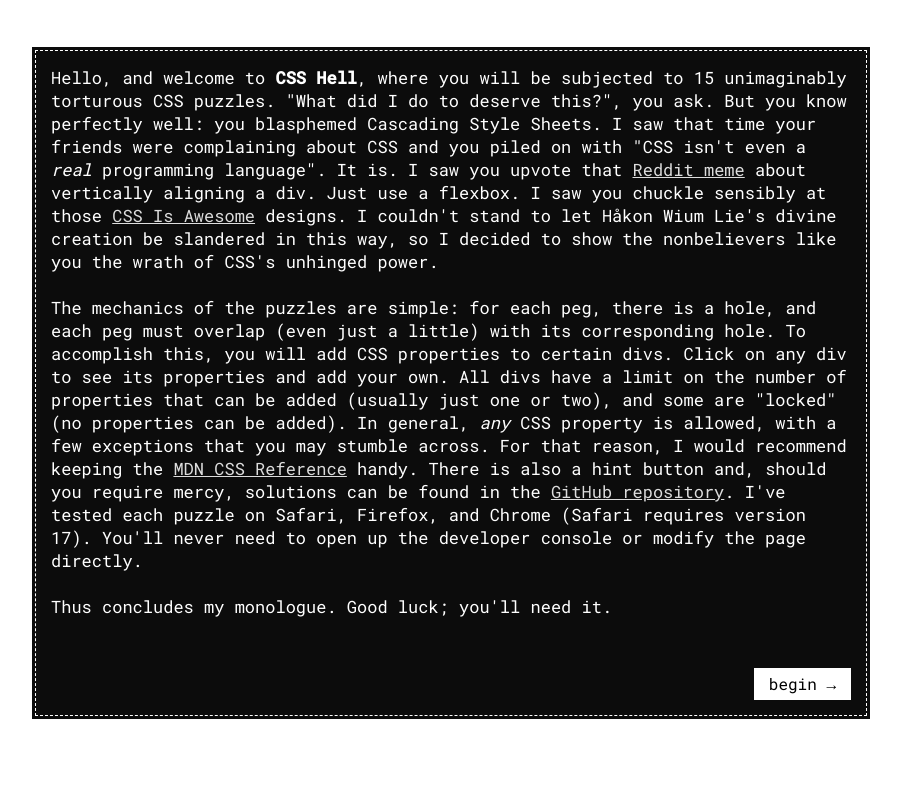
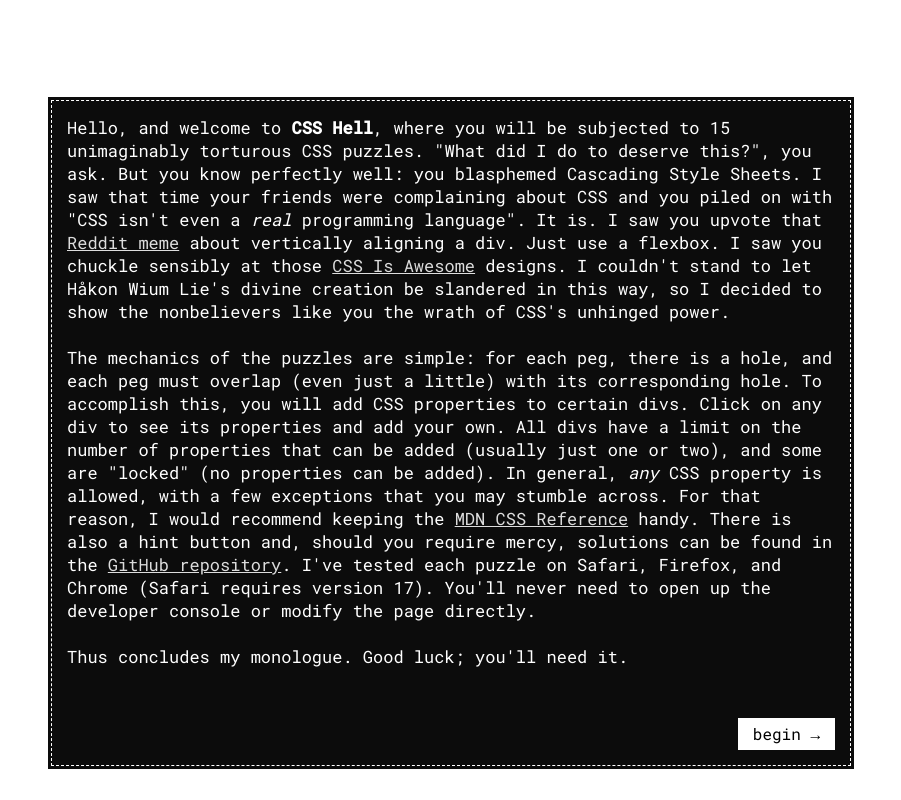
Before and after one commit to marcos-acosta/css-hell, a React (Create React App) app: page / in a window 1280 px wide. Shown: the whole page, without its empty margins (189-1090 px from the left). Built offline with nearby package versions, Linux system fonts and the light colour scheme.

Commit message:
Fix styling on first opening screen

```diff
--- a/src/components/OpeningLore/OpeningLore.module.css
+++ b/src/components/OpeningLore/OpeningLore.module.css
@@ -32,7 +32,8 @@
 
 .openingLoreIntro {
   font-size: 17px;
-  width: max(800px, 60%);
+  margin-top: 50px;
+  width: min(800px, 60%);
   background-color: rgb(12, 12, 12);
   padding: clamp(15px, 1vw, 30px);
   outline: 3px solid rgb(12, 12, 12);
```
